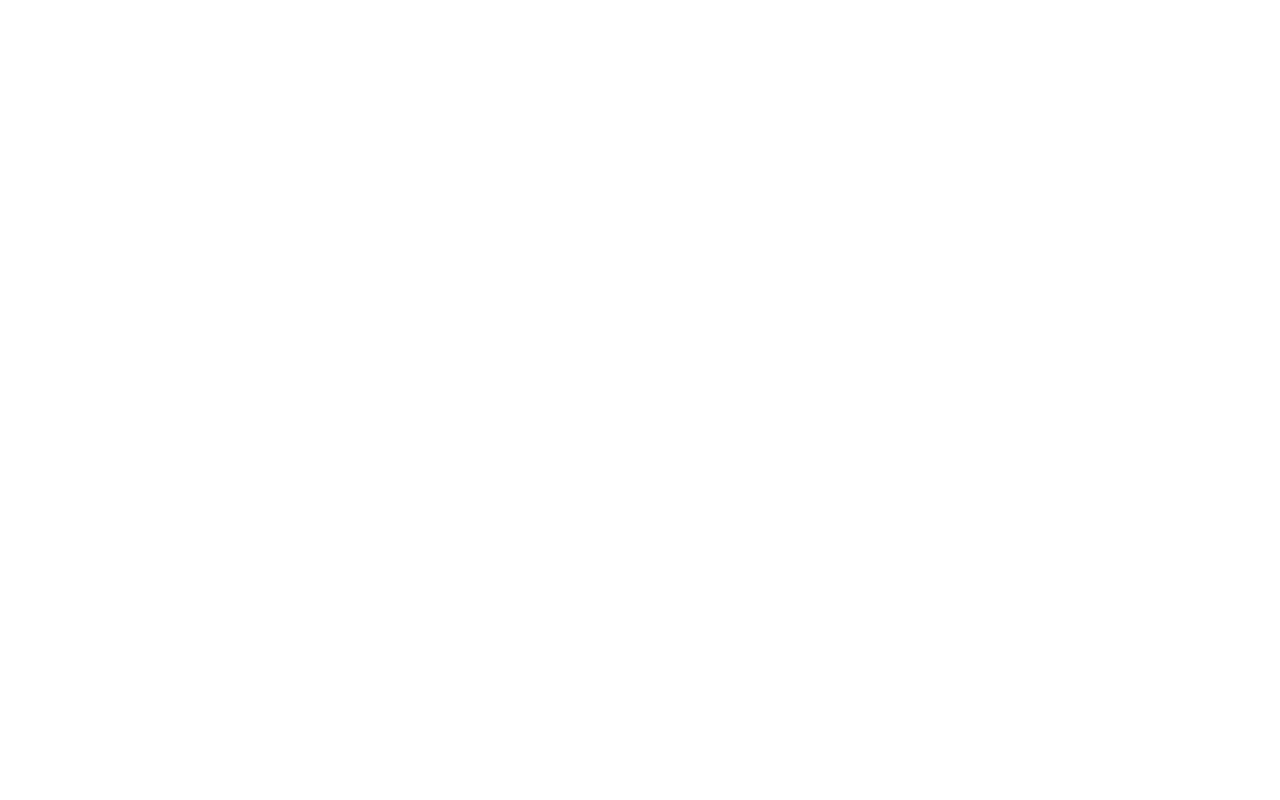
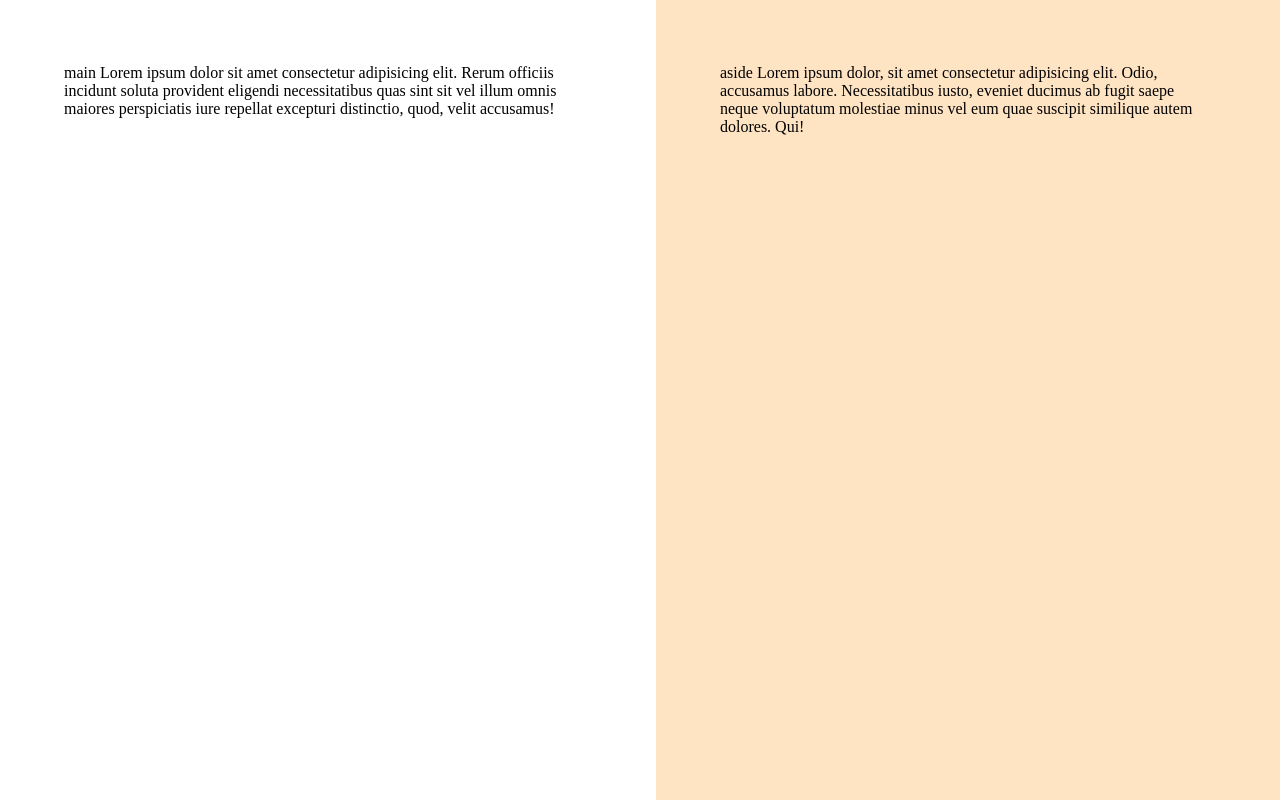
Before and after one commit to kelvingomes13/FORMULARIO-DE-MATRICULA, a plain HTML site: page index.html in a window 1280 px wide. Drawn offline with Linux system fonts and the light colour scheme.

Commit message:
layout css

```diff
--- a/index.html
+++ b/index.html
@@ -15,6 +15,16 @@
   <title>Estrela do Amanhã</title>
 </head>
 <body>
+  <div id="app">
+    <main>
+      <div class="main-container">main
+        Lorem ipsum dolor sit amet consectetur adipisicing elit. Rerum officiis incidunt soluta provident eligendi necessitatibus quas sint sit vel illum omnis maiores perspiciatis iure repellat excepturi distinctio, quod, velit accusamus!
+      </div>
+    </main>
+    <aside>
+      <div class="aside-container">aside Lorem ipsum dolor, sit amet consectetur adipisicing elit. Odio, accusamus labore. Necessitatibus iusto, eveniet ducimus ab fugit saepe neque voluptatum molestiae minus vel eum quae suscipit similique autem dolores. Qui!</div>
+    </aside>
+  </div>
 
 </body>
 </html>
--- a/styles/global.css
+++ b/styles/global.css
@@ -1,3 +1,9 @@
+* {
+  padding: 0;
+  margin: 0;
+  box-sizing: border-box;
+}
+
 :root {
   --font-family: 'Poppins', sans-sereif;
   --text: 400 1rem/1.5 var(--font-family);
@@ -17,3 +23,6 @@
 
   --semantic-error:#DC2626;
 }
+body {
+  overflow: hidden;
+}
--- a/styles/index.css
+++ b/styles/index.css
@@ -1 +1,2 @@
 @import url(global.css);
+@import url(layout.css);
--- /dev/null
+++ b/styles/layout.css
@@ -0,0 +1,24 @@
+#app {
+  display: grid;
+  grid-template-columns: 51.25% 48.75%;
+  height: 100vh;
+  overflow: hidden;
+}
+
+main {
+  overflow: auto;
+  padding: 4rem;
+
+  & .main-container {
+    max-width: 33rem;
+    margin-left: auto;
+  }
+}
+
+aside {
+  padding: 4rem;
+  background-color: bisque;
+  & .aside-container {
+    max-width: 31rem;
+  }
+}
```
